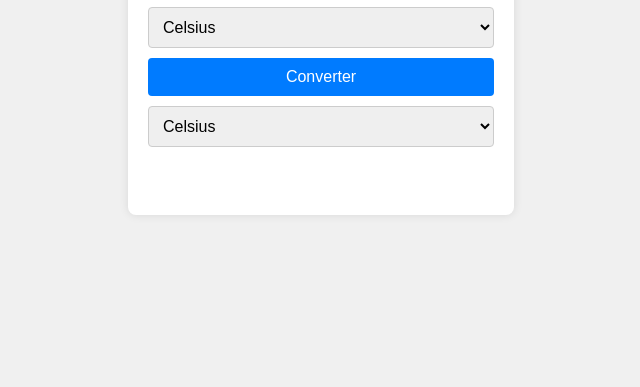
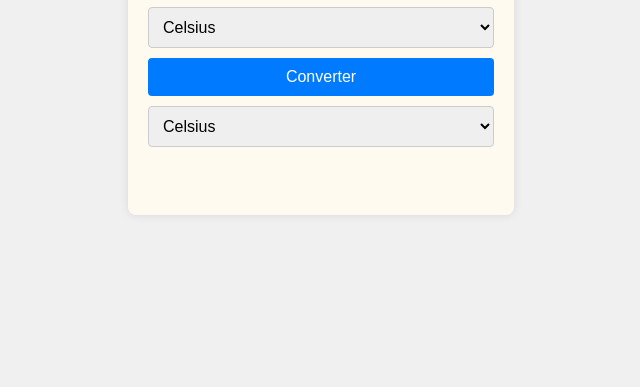
Before and after one commit to AlexandreSarraf/conversor, a plain HTML site: page index.html in a window 1280 px wide. Shown: the part 413-800 px from the top of the page, without its empty margins (319-959 px from the left). Drawn offline with Linux system fonts and the light colour scheme.

Commit message:
Mudança de cor no fundo.

```diff
--- a/estilos/estilos.css
+++ b/estilos/estilos.css
@@ -9,7 +9,7 @@ body {
 }
 
 .container {
-    background-color: #fff;
+    background-color: floralwhite;
     padding: 20px;
     border-radius: 8px;
     box-shadow: 0 0 10px rgba(0, 0, 0, 0.1);
```
